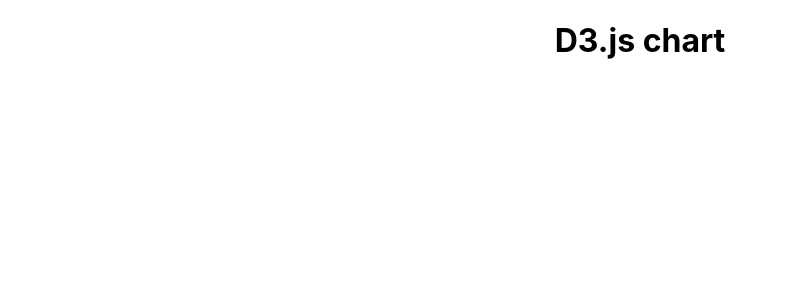
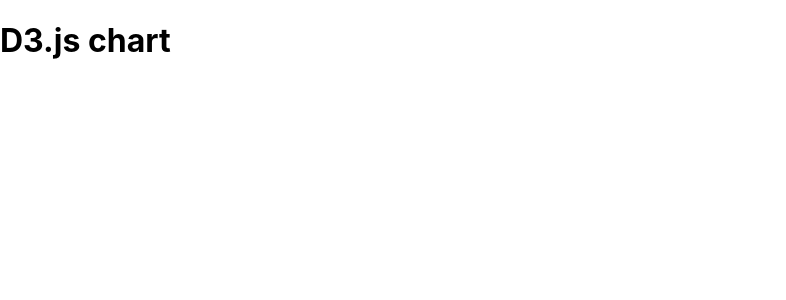
Before and after one commit to mehradi-github/ref-d3, a React (Create React App) app: page / in a window 1280 px wide. Shown: the top 300 px of the page, without its empty margins (0-786 px from the left). Built offline with nearby package versions, Linux system fonts and the light colour scheme.

Commit message:
changing cols in max-width:768px

```diff
--- a/src/App.css
+++ b/src/App.css
@@ -1,38 +1,23 @@
 .App {
+  height: 800px;
+  width: 100%;
   text-align: center;
+  display: grid;
+  gap: 10px;
+  grid-template-columns: auto 50% 1fr;
+  grid-template-rows: 150px 1fr;
+  grid-template-areas:
+    "header slider legend"
+    "chart chart chart";
 }
-
-.App-logo {
-  height: 40vmin;
-  pointer-events: none;
-}
-
-@media (prefers-reduced-motion: no-preference) {
-  .App-logo {
-    animation: App-logo-spin infinite 20s linear;
+@media (max-width: 768px) {
+  .App {
+    grid-template-columns: 100%;
+    grid-template-rows: 100px auto auto 1fr;
+    grid-template-areas:
+      "header"
+      "chart"
+      "slider"
+      "legend";
   }
 }
-
-.App-header {
-  background-color: #282c34;
-  min-height: 100vh;
-  display: flex;
-  flex-direction: column;
-  align-items: center;
-  justify-content: center;
-  font-size: calc(10px + 2vmin);
-  color: white;
-}
-
-.App-link {
-  color: #61dafb;
-}
-
-@keyframes App-logo-spin {
-  from {
-    transform: rotate(0deg);
-  }
-  to {
-    transform: rotate(360deg);
-  }
-}
```
